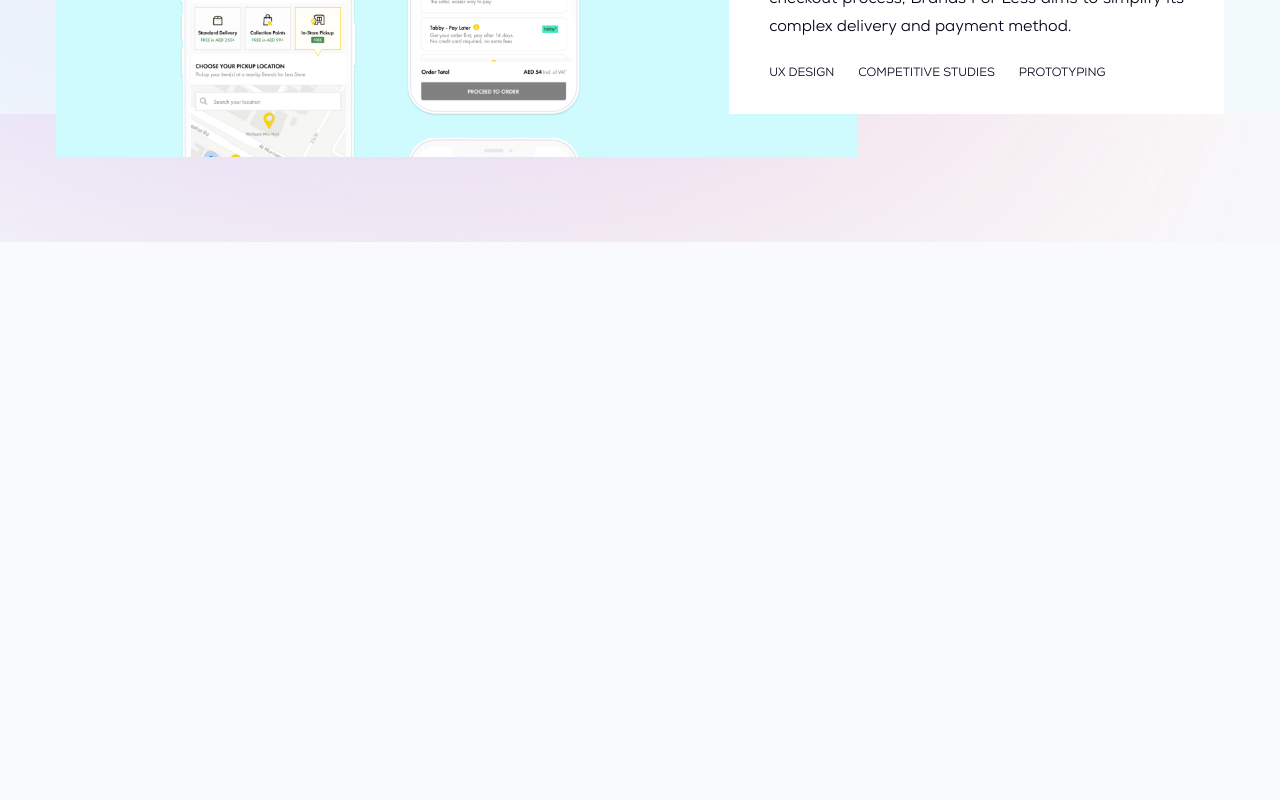
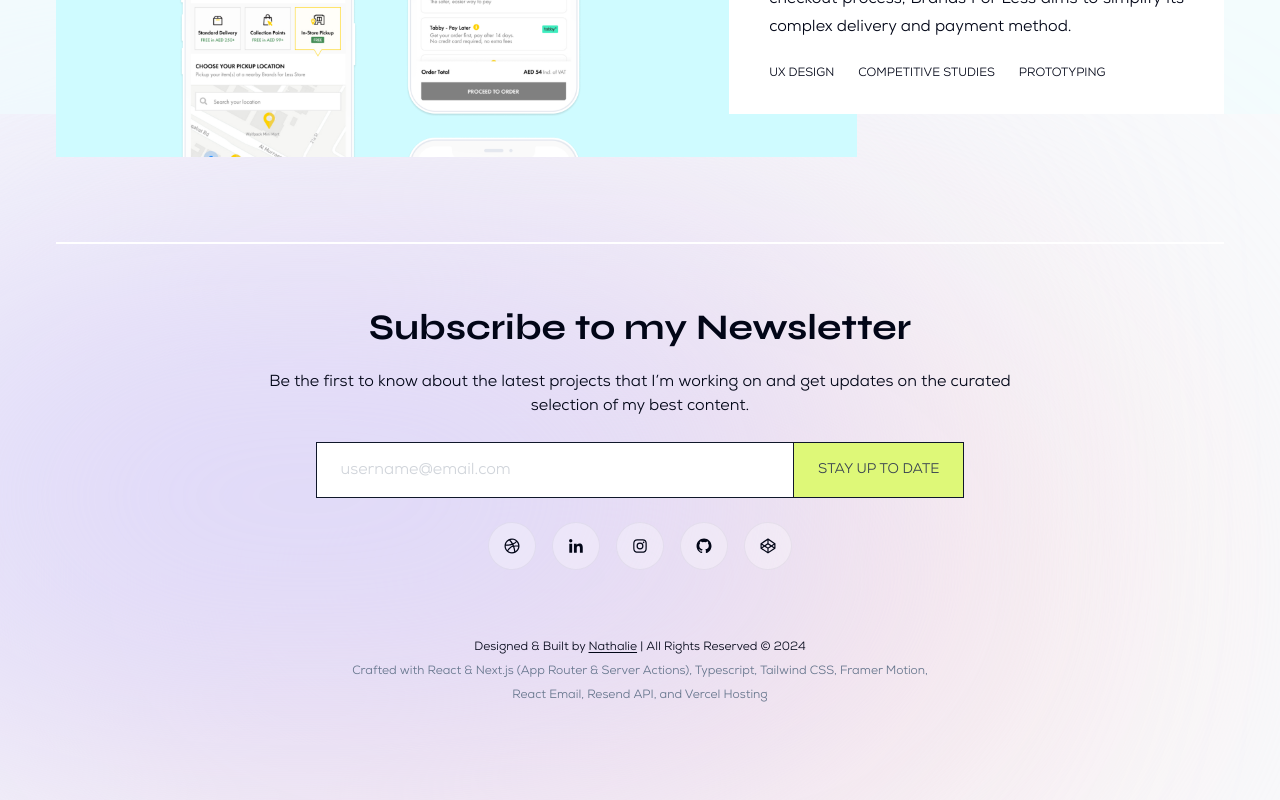
Before and after one commit to ninanathalie/v2.1, a Next.js app: page / in a window 1280 px wide. Shown: the part 1814-2614 px from the top of the page. Before the commit the page ends 2056 px from the top, so only its background shows below. Built offline with nearby package versions, Linux system fonts and the light colour scheme.

Commit message:
feat(ui): Added footer UI (Pending: Subscribe Function)

```diff
--- a/app/globals.css
+++ b/app/globals.css
@@ -108,6 +108,18 @@
     @apply bg-[#f1feff99] dark:bg-[#f1feff0e];
   }
 
+  .input-subscribe {
+    @apply py-4 px-6 leading-tight bg-white placeholder-gray-300 border border-slate-900 dark:border-white dark:text-gray-200 dark:bg-slate-900/20 outline-none rounded-none shadow-none;
+  }
+
+  .btn-subscribe {
+    @apply absolute inset-y-0 right-0 flex items-center py-4 px-6 bg-[#DEF878] border border-slate-900 dark:border-white focus:outline-none uppercase hover:bg-[#ecffa2] text-xs md:text-sm rounded-none shadow-none;
+  }
+
+  .footer-social {
+    @apply hover:animate-bounce rounded-full h-10 w-10 md:h-12 md:w-12 flex items-center justify-center bg-white/30 dark:bg-white/10 border border-slate-900/5 dark:border-slate-100 dark:text-gray-200;
+  }
+
   @media (max-width: 767px) {
     #navigation {
       @apply order-4;
--- a/app/layout.tsx
+++ b/app/layout.tsx
@@ -5,6 +5,7 @@ import ThemeContextProvider from "@/context/theme-context";
 import { fontNexa } from "@/lib/local-font";
 import { motion } from "framer-motion";
 import Background from "@/components/ui/background";
+import Footer from "@/components/ui/footer";
 
 export const metadata: Metadata = {
   title: "Nathalie",
@@ -27,6 +28,7 @@ export default function RootLayout({
           <div className="md:my-4">
             <Header />
             {children}
+            <Footer />
           </div>
         </ThemeContextProvider>
       </body>
--- a/components/home/intro.tsx
+++ b/components/home/intro.tsx
@@ -15,7 +15,7 @@ export default function Intro() {
   return (
     <section className="flex justify-center">
       <div className="container pt-20 px-8 md:px-16 lg:px-14 xl:px-30 2xl:px-32 3xl:px-52 4xl:px-72">
-        <div className="nn-title border-b-2 border-white py-10 sm:py-16">
+        <motion.div className="nn-title border-b-2 border-white py-10 sm:py-16" initial={{ opacity: 0 }} animate={{ opacity: 1 }} transition={{ delay: 0.2 }}>
           <div className="grid md:grid-cols-3 grid-rows-1">
             <div className="md:col-span-2">
               <motion.div className="featured-text relative sm:text-4xl text-3xl font-bold pb-2 md:pb-5" initial={{ opacity: 0, y: 100 }} animate={{ opacity: 1, y: 0 }}>
@@ -42,7 +42,7 @@ export default function Intro() {
               </motion.div>
             </div>
           </div>
-        </div>
+        </motion.div>
       </div>
     </section>
   );
--- a/components/home/showcase.tsx
+++ b/components/home/showcase.tsx
@@ -4,17 +4,18 @@ import React from "react";
 import Image from "next/image";
 import { showcaseItems } from "@/lib/data";
 import SectionHeading from "../ui/heading";
+import { motion } from "framer-motion";
 
 type ShowcaseProps = (typeof showcaseItems)[number];
 export default function HomepageShowcase() {
   return (
     <section>
       <div className="pt-10 md:pt-16">
-        <div className="flex justify-center">
+        <motion.div className="flex justify-center" initial={{ opacity: 0, y: 100 }} animate={{ opacity: 1, y: 0 }} transition={{ delay: 0.175 }}>
           <div className="container px-8 md:px-16 lg:px-14 xl:px-30 2xl:px-32 3xl:px-52 4xl:px-72 mb-12 xl:mb-16 3xl:mb-24">
             <h3 className="font-semibold tracking-tight lg:tracking-normal">Here’s some of the latest and greatest of my previous works:</h3>
           </div>
-        </div>
+        </motion.div>
 
         {showcaseItems.map((showcase, index) => (
           <React.Fragment key={index}>
@@ -28,14 +29,14 @@ export default function HomepageShowcase() {
 
 function Showcase({ title, sub, description, tags, imageUrl, link }: ShowcaseProps) {
   return (
-    <div className="nn-featured">
+    <motion.div className="nn-featured" initial={{ opacity: 0, y: 100 }} animate={{ opacity: 1, y: 0 }} transition={{ delay: 0.175 }}>
       <a href={link}>
         <div className="xl:bg-featured-container px-0 flex w-full items-center justify-center mb-10 xl:mb-32 xl:h-[340px] 3xl:h-[380px] overflow-visible">
           <div className="container xl:flex items-center xl:-space-x-32 px-8 md:px-16 lg:px-14 xl:px-30 2xl:px-32 3xl:px-52 4xl:px-72">
             <div className="bg-featured-img flex items-center justify-center xl:w-5/6 w-full 3xl:h-[525px] lg:h-[425px] md:h-[320px] h-[250px] overflow-hidden">
-              <div className="relative w-full h-full">
+              <motion.div className="relative w-full h-full" initial={{ opacity: 0, scale: 0 }} animate={{ opacity: 1, scale: 1 }} transition={{ type: "tween", duration: 0.3 }}>
                 <Image src={imageUrl} alt={title} quality={95} className="mx-auto xl:mx-0 object-cover" />
-              </div>
+              </motion.div>
             </div>
             <div className="nn-featured-content xl:w-3/6 w-full xl:h-[340px] 3xl:h-[380px] xl:bg-white dark:xl:bg-slate-900 py-5 xl:py-10 xl:px-10 flex flex-wrap content-center">
               <h1 className="relative font-medium text-2xl md:text-3xl mb-2 xl:leading-8">
@@ -54,6 +55,6 @@ function Showcase({ title, sub, description, tags, imageUrl, link }: ShowcasePro
           </div>
         </div>
       </a>
-    </div>
+    </motion.div>
   );
 }
--- /dev/null
+++ b/components/ui/footer.tsx
@@ -0,0 +1,83 @@
+"use client";
+
+import React from "react";
+import { BiLogoCodepen, BiLogoDribbble, BiLogoGithub, BiLogoInstagram, BiLogoLinkedin } from "react-icons/bi";
+import SectionHeading from "./heading";
+import { motion } from "framer-motion";
+
+export default function Footer() {
+  const currentYear = new Date().getFullYear();
+
+  return (
+    <footer className="flex justify-center">
+      <div className="container px-8 md:px-16 lg:px-14 xl:px-30 2xl:px-32 3xl:px-52 4xl:px-72">
+        <motion.div className="nn-footer pt-20 sm:pt-16 pb-2 sm:pb-6 border-t-2 border-white" initial={{ opacity: 0 }} animate={{ opacity: 1 }} transition={{ delay: 0.2 }}>
+          <div className="md:flex items-center lg:-space-x-32 justify-center text-center">
+            <div className="md:w-5/6 lg:w-4/6 3xl:w-3/6 4xl:w-3/6">
+              <motion.h1 className="pb-1 md:pb-5 sm:text-4xl text-3xl" initial={{ opacity: 0, y: 100 }} animate={{ opacity: 1, y: 0 }} transition={{ delay: 0.235 }}>
+                <SectionHeading>Subscribe to my Newsletter</SectionHeading>
+              </motion.h1>
+              <motion.p initial={{ opacity: 0, y: 100 }} animate={{ opacity: 1, y: 0 }} transition={{ delay: 0.285 }}>
+                Be the first to know about the latest projects that I’m working on and get updates on the curated selection of my best content.
+              </motion.p>
+              <motion.div className="flex items-center justify-center py-4 sm:py-6" initial={{ opacity: 0, y: 100 }} animate={{ opacity: 1, y: 0 }} transition={{ delay: 0.325 }}>
+                <div className="w-full lg:w-5/6">
+                  <div className="relative text-gray-700">
+                    <form>
+                      <input type="email" value="" name="EMAIL" className="input-subscribe required email md:h-14 w-full h-13" placeholder="username@email.com" />
+                      <button type="submit" value="Subscribe" name="subscribe" className="md:h-14 h-13 btn-subscribe">
+                        Stay Up To Date
+                      </button>
+                    </form>
+                  </div>
+                </div>
+              </motion.div>
+              <motion.div className="flex nn-container justify-between items-center" initial={{ opacity: 0, y: 100 }} animate={{ opacity: 1, y: 0 }} transition={{ delay: 0.385 }}>
+                <ul className="nn-icons pb-16 flex flex-1 justify-center items-center gap-2 md:gap-4 uppercase text-xs">
+                  <a href="https://dribbble.com/thatgirlnathalie/" target="_blank" className="">
+                    <li className="footer-social text-lg">
+                      <BiLogoDribbble />
+                    </li>
+                  </a>
+                  <a href="https://www.linkedin.com/in/ninanathalie/" target="_blank" className="">
+                    <li className="footer-social text-lg">
+                      <BiLogoLinkedin />
+                    </li>
+                  </a>
+                  <a href="https://instagram.com/design.nathalie/" target="_blank" className="">
+                    <li className="footer-social text-lg">
+                      <BiLogoInstagram />
+                    </li>
+                  </a>
+                  <a href="https://github.com/ninanathalie/" target="_blank" className="">
+                    <li className="footer-social text-lg">
+                      <BiLogoGithub />
+                    </li>
+                  </a>
+                  <a href="https://codepen.io/thatgirlnathalie/pens/public" target="_blank" className="">
+                    <li className="footer-social text-lg">
+                      <BiLogoCodepen />
+                    </li>
+                  </a>
+                </ul>
+              </motion.div>
+              <motion.div className="nn-copyright" initial={{ opacity: 0, y: 100 }} animate={{ opacity: 1, y: 0 }} transition={{ delay: 0.4 }}>
+                <small className="mb-2 text-xs">
+                  Designed & Built by{" "}
+                  <a href="/about/" className="underline underline-offset-2">
+                    Nathalie
+                  </a>{" "}
+                  | All Rights Reserved &copy; {currentYear}
+                </small>{" "}
+                <br />
+                <small className="text-xs text-slate-500 dark:text-slate-400">
+                  Crafted with React & Next.js (App Router & Server Actions), Typescript, Tailwind CSS, Framer Motion, <br /> React Email, Resend API, and Vercel Hosting
+                </small>
+              </motion.div>
+            </div>
+          </div>
+        </motion.div>
+      </div>
+    </footer>
+  );
+}
```
